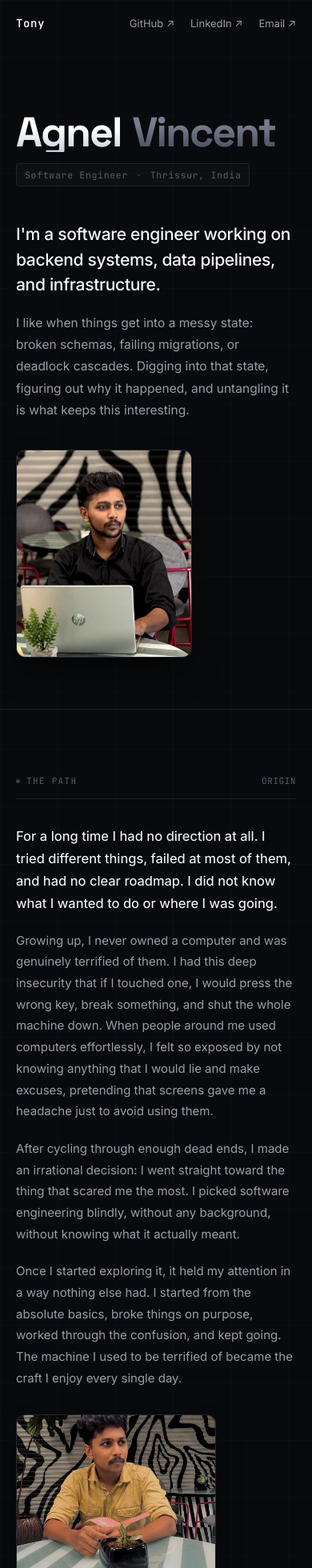
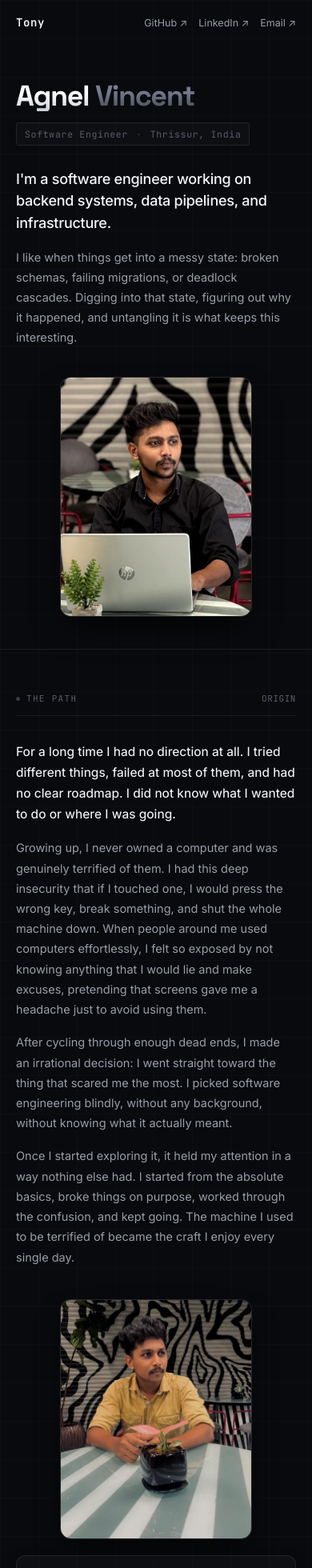
Before and after one commit to agnelVincent/agnel_Portfolio, a React (Vite) app in the folder agnelPortfolio/: page / in a window 390 px wide. Shown: the top 1960 px of the page at 80% size. Built offline with nearby package versions, Linux system fonts and the light colour scheme.

Commit message:
completed base design

```diff
--- a/agnelPortfolio/src/components/Chess.css
+++ b/agnelPortfolio/src/components/Chess.css
@@ -101,14 +101,39 @@
   background: rgba(255, 255, 255, 0.07);
 }
 
-@media (max-width: 600px) {
+@media (max-width: 640px) {
+  .chess {
+    padding: 52px 0;
+  }
+
   .chess-card {
     grid-template-columns: 1fr;
-    gap: 24px;
-    padding: 24px;
+    gap: 22px;
+    padding: 22px 18px;
+    border-radius: 14px;
   }
 
   .chess-board-wrap {
-    max-width: 150px;
+    max-width: 160px;
+    margin: 0 auto;
+  }
+
+  .chess-title {
+    font-size: 18px;
+    margin-bottom: 8px;
+  }
+
+  .chess-desc {
+    font-size: 13.8px;
+    line-height: 1.68;
+    margin-bottom: 18px;
+  }
+
+  .chess-link {
+    display: flex;
+    justify-content: center;
+    width: 100%;
+    padding: 9px 16px;
+    font-size: 12.5px;
   }
 }
--- a/agnelPortfolio/src/components/Footer.css
+++ b/agnelPortfolio/src/components/Footer.css
@@ -51,3 +51,34 @@
 .footer-links a:hover::after {
   width: 100%;
 }
+
+@media (max-width: 640px) {
+  .footer {
+    margin-top: 52px;
+    padding: 28px 0 40px;
+  }
+
+  .footer-inner {
+    flex-direction: column;
+    align-items: flex-start;
+    gap: 18px;
+  }
+
+  .footer-links {
+    display: flex;
+    flex-wrap: wrap;
+    gap: 12px 18px;
+    font-size: 13px;
+  }
+
+  .footer-links a {
+    padding: 4px 0;
+  }
+}
+
+@media (max-width: 380px) {
+  .footer-links {
+    gap: 10px 14px;
+    font-size: 12px;
+  }
+}
--- a/agnelPortfolio/src/components/Hero.css
+++ b/agnelPortfolio/src/components/Hero.css
@@ -124,17 +124,57 @@
 }
 
 @media (max-width: 760px) {
+  .hero {
+    padding: 44px 0 40px;
+  }
+
+  .hero-top {
+    margin-bottom: 28px;
+  }
+
+  .hero-name {
+    font-size: clamp(38px, 11vw, 76px);
+    line-height: 1.02;
+    gap: 0.18em;
+  }
+
   .hero-stage {
     grid-template-columns: 1fr;
-    gap: 36px;
+    gap: 32px;
+  }
+
+  .hero-lead {
+    font-size: 18px;
+    line-height: 1.52;
+  }
+
+  .hero-body {
+    font-size: 14.5px;
+    line-height: 1.72;
   }
 
   .hero-photo-col {
-    justify-content: flex-start;
+    justify-content: center;
+    width: 100%;
+    margin-top: 4px;
   }
 
   .hero-photo-frame {
-    max-width: 220px;
-    height: 260px;
+    width: 100%;
+    max-width: 270px;
+    height: 330px;
+    border-radius: 14px;
+    margin: 0 auto;
   }
 }
+
+@media (max-width: 400px) {
+  .hero-name {
+    font-size: 36px;
+  }
+
+  .hero-photo-frame {
+    max-width: 240px;
+    height: 300px;
+  }
+}
--- a/agnelPortfolio/src/components/Narrative.css
+++ b/agnelPortfolio/src/components/Narrative.css
@@ -86,17 +86,60 @@
 }
 
 @media (max-width: 740px) {
+  .narrative {
+    padding: 52px 0;
+  }
+
   .narrative-grid {
     grid-template-columns: 1fr;
     gap: 32px;
   }
 
+  .narrative-prose {
+    gap: 16px;
+    font-size: 14.5px;
+    line-height: 1.74;
+  }
+
+  .narrative-opener {
+    font-size: 15.5px;
+    line-height: 1.68;
+  }
+
   .narrative-aside {
     position: static;
-    max-width: 250px;
+    width: 100%;
+    max-width: 100%;
+    align-items: center;
+    gap: 20px;
+    margin-top: 8px;
   }
 
   .narrative-photo-frame {
-    height: 240px;
+    width: 100%;
+    max-width: 270px;
+    height: 330px;
+    border-radius: 14px;
+    margin: 0 auto;
+  }
+
+  .narrative-quote-card {
+    width: 100%;
+    max-width: 420px;
+    margin: 0 auto;
+    padding: 18px 20px;
+    border-radius: 12px;
+  }
+
+  .quote-text {
+    font-size: 13.5px;
+    line-height: 1.68;
   }
 }
+
+@media (max-width: 400px) {
+  .narrative-photo-frame {
+    max-width: 240px;
+    height: 300px;
+  }
+}
--- a/agnelPortfolio/src/components/Navbar.css
+++ b/agnelPortfolio/src/components/Navbar.css
@@ -67,7 +67,28 @@
 }
 
 @media (max-width: 640px) {
+  .nav {
+    padding: 14px 0;
+  }
+
+  .nav.scrolled {
+    padding: 10px 0;
+  }
+
+  .nav-inner {
+    gap: 12px;
+  }
+
   .nav-anchors {
     display: none;
   }
+
+  .nav-links {
+    gap: 14px;
+    font-size: 12.5px;
+  }
+
+  .nav-links a {
+    padding: 4px 0;
+  }
 }
--- a/agnelPortfolio/src/components/Systems.css
+++ b/agnelPortfolio/src/components/Systems.css
@@ -124,8 +124,44 @@
 }
 
 @media (max-width: 740px) {
+  .systems {
+    padding: 52px 0;
+  }
+
   .systems-grid {
     grid-template-columns: 1fr;
     gap: 16px;
   }
+
+  .sys-card {
+    padding: 22px 18px;
+  }
+
+  .sys-card:active {
+    transform: scale(0.99);
+    border-color: var(--border-hover);
+  }
+
+  .sys-title {
+    font-size: 15px;
+  }
+
+  .sys-desc {
+    font-size: 13.5px;
+    line-height: 1.68;
+    margin-bottom: 16px;
+  }
+
+  .sys-footer {
+    padding-top: 12px;
+  }
+
+  .sys-tags {
+    gap: 6px;
+  }
+
+  .sys-tag {
+    font-size: 10.5px;
+    padding: 3px 8px;
+  }
 }
--- a/agnelPortfolio/src/components/Thinking.css
+++ b/agnelPortfolio/src/components/Thinking.css
@@ -37,8 +37,24 @@
   color: var(--text-2);
 }
 
-@media (max-width: 600px) {
+@media (max-width: 640px) {
+  .thinking {
+    padding: 52px 0;
+  }
+
   .thinking-card {
-    padding: 24px 20px;
+    padding: 22px 18px;
+    gap: 14px;
+    border-radius: 14px;
+  }
+
+  .thinking-primary {
+    font-size: 15px;
+    line-height: 1.68;
+  }
+
+  .thinking-secondary {
+    font-size: 13.8px;
+    line-height: 1.7;
   }
 }
--- a/agnelPortfolio/src/hooks/useReveal.js
+++ b/agnelPortfolio/src/hooks/useReveal.js
@@ -11,7 +11,7 @@ export function useReveal() {
     const els = ref.current?.querySelectorAll('.reveal') ?? []
     const obs = new IntersectionObserver(
       entries => entries.forEach(e => e.isIntersecting && e.target.classList.add('in-view')),
-      { threshold: 0.12 }
+      { threshold: 0.05, rootMargin: '0px 0px -20px 0px' }
     )
     els.forEach(el => obs.observe(el))
     return () => obs.disconnect()
--- a/agnelPortfolio/src/index.css
+++ b/agnelPortfolio/src/index.css
@@ -109,8 +109,24 @@ img {
 }
 
 @media (max-width: 640px) {
+  body {
+    background-size: 100% 100%, 48px 48px, 48px 48px;
+    font-size: 14.5px;
+  }
+
   .inner {
     padding: 0 20px;
+  }
+
+  .section-meta-head {
+    margin-bottom: 24px;
+    padding-bottom: 10px;
+  }
+}
+
+@media (max-width: 380px) {
+  .inner {
+    padding: 0 16px;
   }
 }
 
```
